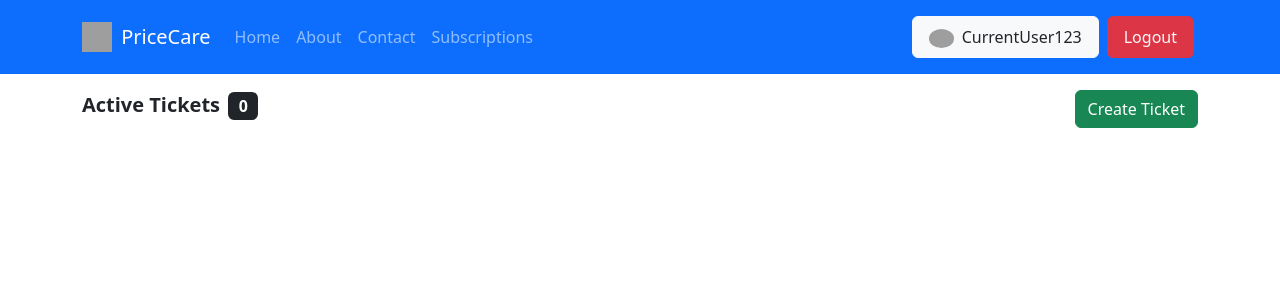
After one commit to MatthewPalmer15/PriceCare, a Django app: page /user/support/ in a window 1280 px wide. The commit adds this page. Shown: the top 300 px of the page. Run offline with Django 4.2, Linux system fonts and the light colour scheme; a user stored in the database is signed in; data comes from the database, SQL or seed files in the repository; both versions use the stored data as it was after the commit; some libraries are stand-ins or nearby versions; grey boxes are pictures that could not be loaded.

Commit message:
v0.8 Support Ticket System

```diff
--- a/brief.txt
+++ b/brief.txt
@@ -1,9 +1,8 @@
-PriceCare Developer Notes (Current: v0.7)
+PriceCare Developer Notes (Current: v0.8)
 
 
 --    FEATURES    --
 
-- Support Ticket System
 - Notification System
 - Home, About & Contact Page
 - Premium Service (Income?)
--- /dev/null
+++ b/src/Templates/support/view.html
@@ -0,0 +1,145 @@
+{% extends "base.html" %}
+{% load static %}
+{% block title %}Support{% endblock %}
+{% block content %}
+
+{% if messages %}
+    {% for message in messages %}
+    <div class="alert alert-{{ message.extra_tags }}">
+        <span>{{ message }}</span>
+    </div>
+    {% endfor %}
+{% endif %}
+
+<div class="d-flex justify-content-between my-3">
+    <span>
+        <span class="fs-5 fw-bold">Active Tickets</span>
+        <span class="badge bg-dark fs-6 mx-1">{{support_tickets.count}}</span>
+    </span>
+    <a class="btn btn-success" href="#">Create Ticket</a>
+</div>
+
+{% for support_ticket in support_tickets %}
+<div class="accordion" id="accordion_{{support_ticket.id}}">
+    <div class="accordion-item">
+        <h2 class="accordion-header" id="flush_head_{{support_ticket.id}}">
+            <button class="accordion-button collapsed fw-bold" type="button" data-bs-toggle="collapse" data-bs-target="#flush-{{support_ticket.id}}" aria-expanded="false" aria-controls="flush-{{support_ticket.id}}">
+                <span>Ticket No. {{support_ticket.id}} - {{support_ticket.subject}}</span>
+
+                {% if not support_ticket.is_closed %}
+                    <span class="badge bg-success mx-2">Open</span>
+                {% else %}
+                    <span class="badge bg-danger mx-2">Closed</span>
+                {% endif %}
+            </button>
+        </h2>
+    <div id="flush-{{support_ticket.id}}" class="accordion-collapse collapse" aria-labelledby="flush_head_{{support_ticket.id}}" data-bs-parent="#accordion_{{support_ticket.id}}">
+        <div class="accordion-body">
+            <div class="container my-2">
+                <div class="d-flex justify-content-between">
+                    <span class="fw-bold">
+                        <img class="rounded-circle me-2" src={{support_ticket.user.profilepic.url}} width="25" height="25">
+                        {{support_ticket.user.username}}
+                    </span>
+                    <span class="text-secondary">
+                        Created at {{support_ticket.created_at|date:"d/m/Y H:i:s"}}
+                    </span>
+                </div>
+                <div class="d-block">
+                    {{support_ticket.message}}
+                </div>
+                {% if support_ticket.file %}
+                <div class="d-block">
+                    <div class="d-flex justify-content-between align-items-center fs-6 fw-bold bg-dark p-2 my-2 rounded-3 text-white">
+                        <span>
+                            <i class="bi bi-file-earmark-fill"></i>
+                            {{support_ticket.filename}} [{{support_ticket.filesize}}] KB
+                        </span>
+                        <a href="#" download="{{response.file.name}}" class="btn btn-success">
+                            <i class="bi bi-cloud-download me-1"></i> Download
+                        </a>
+                    </div>
+                </div>
+                {% endif %}
+            </div>
+            {% for response in support_ticket.responses %}
+            <div class="container my-2">
+                <div class="d-flex justify-content-between">
+                    <span class="fw-bold">
+                        <img class="rounded-circle me-2" src={{response.user.profilepic.url}} width="25" height="25">
+                        {{response.user.username}}
+                    </span>
+                    <span class="text-secondary">
+                        Responded at {{response.created_at|date:"d/m/Y H:i:s"}}
+                    </span>
+                </div>
+                <div class="d-block">
+                    {{response.message}}
+                </div>
+                {% if response.file %}
+                <div class="d-block">
+                    <div class="d-flex justify-content-between align-items-center fs-6 fw-bold bg-dark p-2 my-2 rounded-3 text-white">
+                        <span>
+                            <i class="bi bi-file-earmark-fill"></i>
+                            {{response.filename}} [{{response.filesize}}] KB
+                        </span>
+                        <a href="#" download="{{response.file.name}}" class="btn btn-success">
+                            <i class="bi bi-cloud-download me-1"></i> Download
+                        </a>
+                    </div>
+                </div>
+                {% endif %}
+            </div>
+            {% endfor %}
+            {% if not support_ticket.is_closed %}
+            <div class="container mt-3">
+                <button type="button" class="btn btn-primary" data-bs-toggle="modal" data-bs-target="#send_message">Message</button>
+                <button type="button" class="btn btn-danger" data-bs-toggle="modal" data-bs-target="#close_ticket">Close</button>
+            </div>
+            {% endif %}
+        </div>
+    </div>
+</div>
+ <!-- SEND MESSAGE MODAL -->
+ <div class="modal fade" id="send_message" tabindex="-1" aria-labelledby="delete_subscription_label" aria-hidden="true">
+    <div class="modal-dialog">
+        <div class="modal-content">
+            <div class="modal-header">
+                <h5 class="modal-title">Send Message</h5>
+                <button type="button" class="btn-close" data-bs-dismiss="modal" aria-label="Close"></button>
+            </div>
+            <div class="modal-body">
+                <form method="post" class="form-vertical my-2" enctype='multipart/form-data'>
+                {% csrf_token %}
+                {{form}}
+                <input type="hidden" name="ticket_id" value={{support_ticket.id}} readonly>
+            </div>
+            <div class="modal-footer">
+                <button class="btn btn-success w-100 mb-1" type="submit">Add Message</button>
+                </form>
+                <button class="btn btn-danger w-100" data-bs-dismiss="modal"><i class="bi bi-x-lg mx-2"></i>No</button>
+            </div>
+        </div>
+    </div>
+</div>
+
+ <!-- SEND MESSAGE MODAL -->
+ <div class="modal fade" id="close_ticket" tabindex="-1" aria-labelledby="delete_subscription_label" aria-hidden="true">
+    <div class="modal-dialog">
+        <div class="modal-content">
+            <div class="modal-header">
+                <h5 class="modal-title">Close Support Ticket No. {{support_ticket.id}} - {{support_ticket.subject}}</h5>
+                <button type="button" class="btn-close" data-bs-dismiss="modal" aria-label="Close"></button>
+            </div>
+            <div class="modal-body">
+                Would you like to close this support ticket? This action cannot be undone.
+            </div>
+            <div class="modal-footer">
+                <a class="btn btn-success w-100 mb-1" href="{% url 'users_close_support' support_ticket.id %}">Yes</a>
+                <button class="btn btn-danger w-100" data-bs-dismiss="modal"><i class="bi bi-x-lg mx-2"></i>No</button>
+            </div>
+        </div>
+    </div>
+</div>
+{% endfor %}
+{% endblock %}
--- a/src/Users/admin.py
+++ b/src/Users/admin.py
@@ -1,5 +1,7 @@
 from django.contrib import admin
-from .models import User
+from .models import User, SupportTicket, SupportTicketResponse
 
 # Register the models in the admin site
 admin.site.register(User)
+admin.site.register(SupportTicket)
+admin.site.register(SupportTicketResponse)
--- a/src/Users/forms.py
+++ b/src/Users/forms.py
@@ -1,6 +1,6 @@
 from django.contrib.auth.forms import UserCreationForm, UserChangeForm, PasswordChangeForm
 from django import forms
-from .models import User
+from .models import User, SupportTicket, SupportTicketResponse
 
 class CreateUser(UserCreationForm):
 	""" Form for creating a new user """
@@ -164,3 +164,65 @@ class EditUserPassword(PasswordChangeForm):
 							}
 						)
 					)
+
+class SupportTicketForm(forms.ModelForm):
+	""" Form for creating a support ticket """
+	class Meta:
+		model = SupportTicket
+		fields = ['subject', 'message', 'file']
+
+	subject			= forms.CharField(
+							max_length=64,
+							widget=forms.TextInput(
+								attrs={
+									'class': 'form-control form-resize mx-auto my-2',
+									'placeholder': 'Subject'
+								}
+							)
+						)
+	message			= forms.CharField(
+							required=True,
+							widget=forms.Textarea(
+								attrs={
+									'class': 'form-control form-resize mx-auto my-2',
+									'placeholder': 'Message'
+								}
+							)
+						)
+	file			= forms.FileField(
+							required=False,
+							widget=forms.FileInput(
+								attrs={
+									'class': 'form-control form-resize mx-auto my-2',
+									'accept': 'image/jpeg, image/png, application/pdf',
+									'onchange': 'read_image(this)'
+								}
+							)
+						)
+
+
+class SupportTicketResponseForm(forms.ModelForm):
+	""" Form for responding to a support ticket """
+	class Meta:
+		model = SupportTicketResponse
+		fields = ['message', 'file']
+
+	message			= forms.CharField(
+						max_length=512,
+						required=True,
+						widget=forms.Textarea(
+							attrs={
+								'class': 'form-control mx-auto my-2',
+								'placeholder': 'Enter Message'
+							}
+						)
+					)
+	file 			= forms.FileField(
+						required=False,
+						widget=forms.FileInput(
+							attrs={
+								'class': 'form-control mx-auto my-2',
+								'accept': 'image/jpeg, image/png , application/pdf , application/msword , application/vnd.openxmlformats-officedocument.wordprocessingml.document',
+							}
+						)
+					)
--- a/src/Users/urls.py
+++ b/src/Users/urls.py
@@ -8,6 +8,9 @@ urlpatterns = [
     path('logout/', views.logout_user, name="users_logout"),
     path('delete/', views.delete_user, name='users_delete'),
     path('change/details', views.change_user_details, name='users_change_details'),
-    path('change/password', views.change_user_password, name='users_change_password')
+    path('change/password', views.change_user_password, name='users_change_password'),
 
+    path('support/', views.view_support, name="users_support"),
+    path('support/create/', views.create_support_ticket, name="usrers_create_support"),
+    path('support/close/<int:ticket_id>', views.close_support_ticket, name="users_close_support"),
 ]
--- a/src/Users/views.py
+++ b/src/Users/views.py
@@ -1,7 +1,9 @@
+from datetime import datetime
 from django.shortcuts import render, redirect
 from django.contrib.auth import authenticate, login, logout, update_session_auth_hash
 from django.contrib import messages
-from Users.forms import CreateUser, EditUserDetails, EditUserPassword
+from .forms import CreateUser, EditUserDetails, EditUserPassword, SupportTicketResponseForm, SupportTicketForm
+from .models import SupportTicket
 
 def view_user(request):
     """ Views the user profile """
@@ -100,3 +102,69 @@ def change_user_password(request):
     else:
         messages.error(request, "You are not logged in", extra_tags='danger')
         return redirect("/")
+
+
+def view_support(request):
+    """ Views the support page """
+    if request.user.is_authenticated:
+        support_tickets = SupportTicket.objects.filter(user=request.user).order_by('is_closed', '-created_at')
+
+        if request.method == "POST":
+            form = SupportTicketResponseForm(request.POST, request.FILES)
+            if form.is_valid():
+                form.save(commit=False)
+                form.instance.ticket = SupportTicket.objects.get(id=request.POST['ticket_id'])
+                form.instance.user = request.user
+                form.instance.created_at = datetime.now()
+                form.save()
+                messages.success(request, "Your response has been submitted", extra_tags='success')
+                return redirect("users_support")
+            else:
+                for error in form.errors:
+                    messages.error(request, form.errors[error][0], extra_tags='danger')
+                return render(request, "users/support.html", {'form': form, 'support_tickets': support_tickets})
+        else:
+            form = SupportTicketResponseForm()
+            context = {
+                'support_tickets': support_tickets,
+                'form': form,
+            }
+            return render(request, "support/view.html", context)
+    else:
+        messages.error(request, "You are not logged in", extra_tags='danger')
+        return redirect("/")
+
+def create_support_ticket(request):
+    """ Creates a new support ticket """
+    if request.user.is_authenticated:
+        if request.method == "POST":
+            form = SupportTicketForm(request.POST, request.FILES)
+            if form.is_valid():
+                form.save(commit=False)
+                form.instance.user = request.user
+                form.instance.created_at = datetime.now()
+                form.save()
+                messages.success(request, "Your support ticket has been submitted", extra_tags='success')
+                return redirect("users_support")
+            else:
+                for error in form.errors:
+                    messages.error(request, form.errors[error][0], extra_tags='danger')
+                return render(request, "support/create.html", {'form': form})
+        else:
+            form = SupportTicketForm()
+            return render(request, "support/create.html", {'form': form})
+    else:
+        messages.error(request, "You are not logged in", extra_tags='danger')
+        return redirect("/")
+
+def close_support_ticket(request, ticket_id):
+    """ Closes a support ticket """
+    if request.user.is_authenticated:
+        ticket = SupportTicket.objects.get(user=request.user, id=ticket_id)
+        ticket.is_closed = True
+        ticket.save()
+        messages.success(request, "Your ticket has been closed", extra_tags='success')
+        return redirect("users_support")
+    else:
+        messages.error(request, "You are not logged in", extra_tags='danger')
+        return redirect("/")
```
Also changed, not shown: models.py (deleted, +0 -22 lines), src/Templates/support/create.html (added, +26 -0 lines), src/Templates/users/view.html (+6 -3 lines), src/Users/models.py (+94 -0 lines), src/db.sqlite3.
